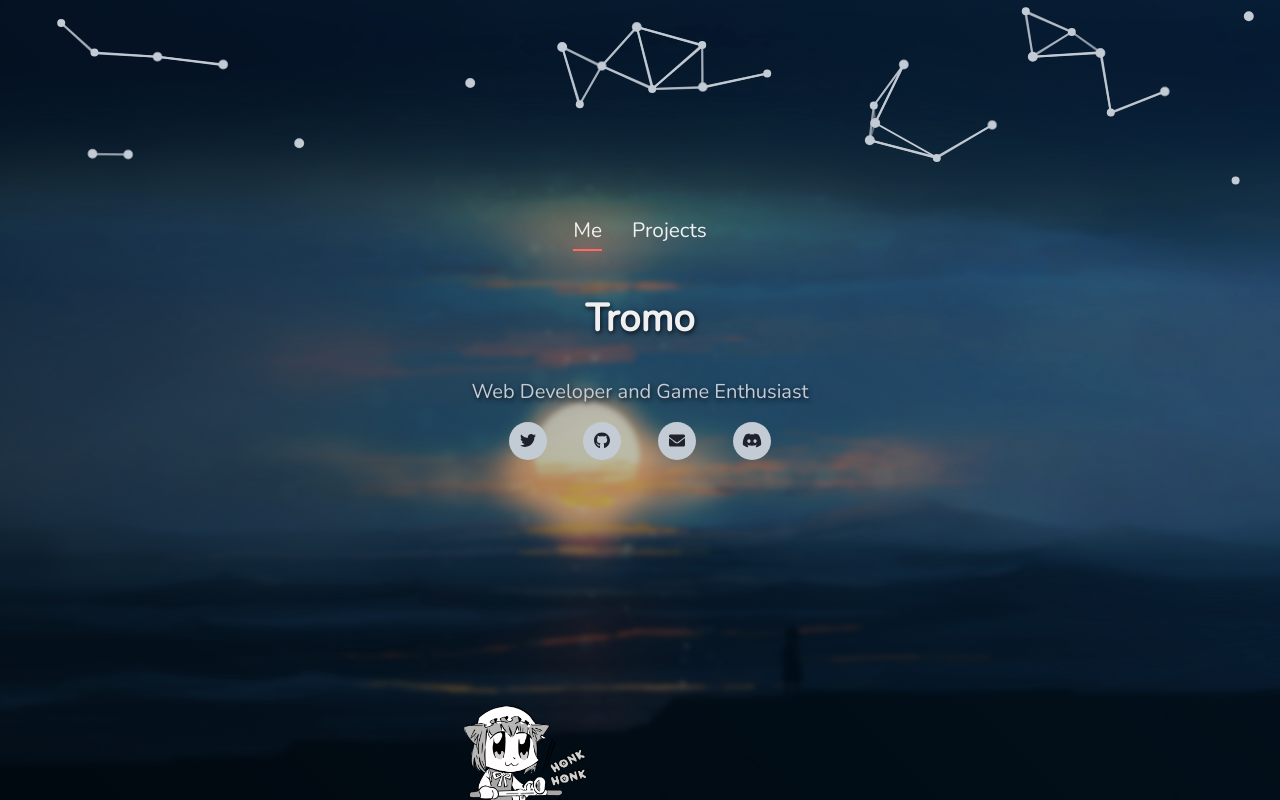
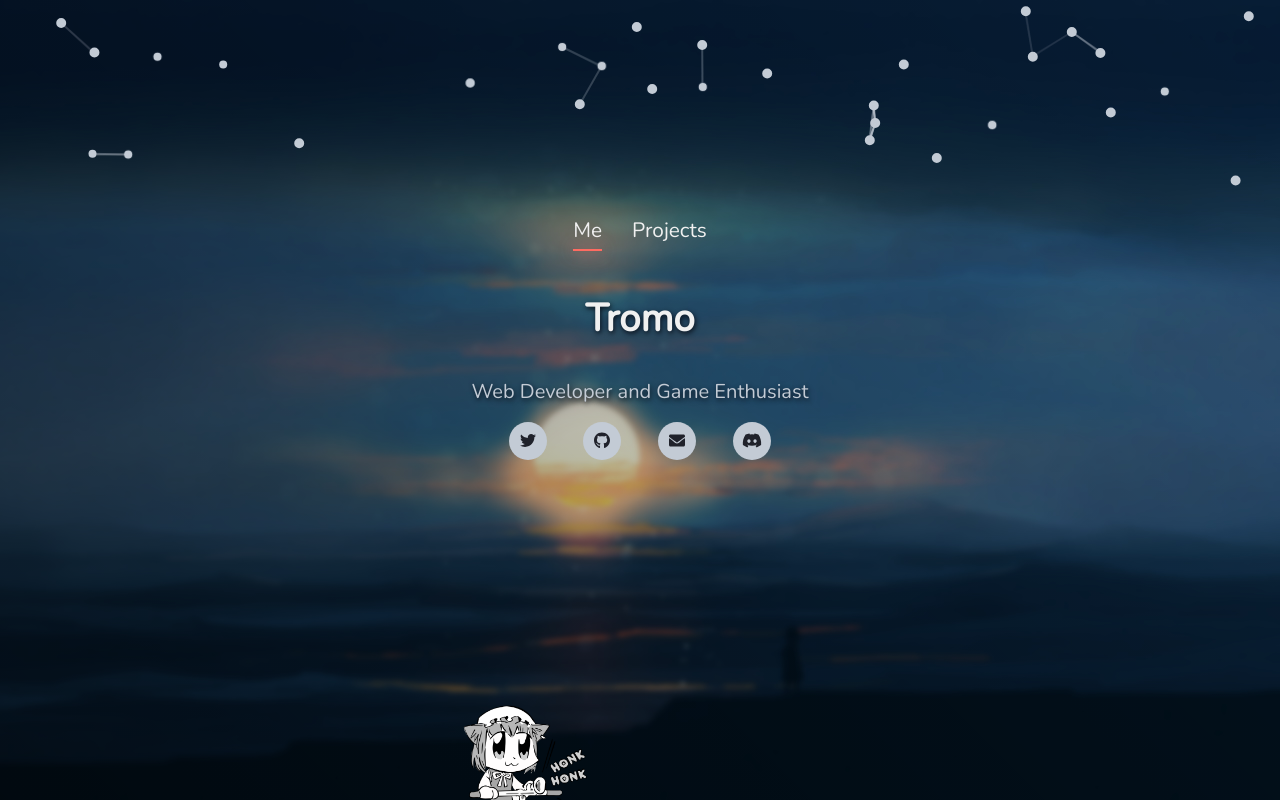
Before and after one commit to Tromodolo/Portfolio-old, a React (Create React App) app: page / in a window 1280 px wide. Built offline with nearby package versions, Linux system fonts and the light colour scheme.

Commit message:
Made canvas look a lot better

```diff
--- a/src/components/CanvasEffect.tsx
+++ b/src/components/CanvasEffect.tsx
@@ -20,7 +20,7 @@ export class CanvasEffect extends React.Component {
 	velX = 0.65;
 	velY = 0.75;
 	dotSize = 8;
-	dotRadius = 70;
+	dotRadius = 50;
 
 	constructor(props: any){
 		super(props);
@@ -87,7 +87,7 @@ export class CanvasEffect extends React.Component {
 					const radius = Math.sqrt(xPow + yPow);
 					if (radius <= this.dotRadius){
 						this.ctx.fillStyle = "";
-						this.ctx.strokeStyle = `rgba(195, 203, 213, ${radius / this.dotRadius})`;
+						this.ctx.strokeStyle = `rgba(195, 203, 213, ${((this.dotRadius - radius) / this.dotRadius)})`;
 						this.ctx.lineWidth = 2;
 
 						this.ctx.beginPath();
```
